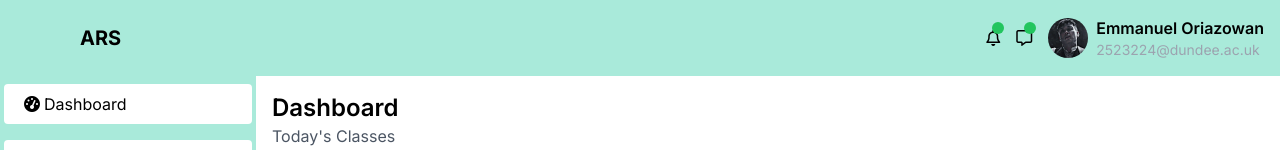
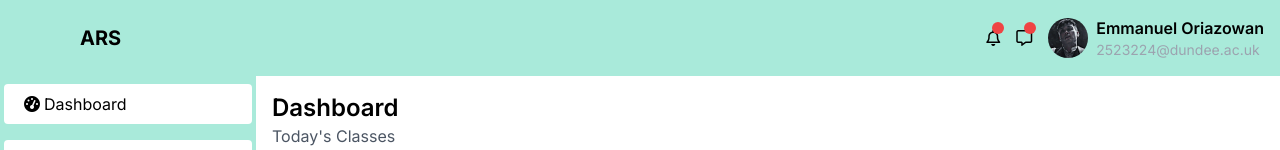
Before and after one commit to Emmanuel-Ehis/attendance-recording-software, a Next.js app: page / in a window 1280 px wide. Shown: the top 150 px of the page. Built offline with nearby package versions, Linux system fonts and the light colour scheme; a web font is replaced by a local one.

Commit message:
user experience commit

```diff
--- a/src/app/components/ClassDetails.jsx
+++ b/src/app/components/ClassDetails.jsx
@@ -11,7 +11,7 @@ const ClassDetails = ({ className }) => {
         <div className="flex items-center space-x-4">
           <div className="flex-grow">
           <p className="text-gray-600">Hi, Emmanuel</p>
-            <p className="text-green-600">Welcome to {className}</p>
+            <p className="text-green-600 text-xl">Welcome to {className}</p>
           </div>
         </div>
         <div className="bg-white rounded-lg p-4 flex items-center space-x-4 shadow-md">
@@ -26,10 +26,10 @@ const ClassDetails = ({ className }) => {
             <p className="text-gray-600">Attendance: 80%</p>
             <p className="text-gray-600">Faculty: Mr. John Doe</p>
             <div className="flex space-x-4">
-              <button className="bg-green-500 text-white px-2 py-1 rounded">
+              <button className="bg-green-500 text-white px-2 py-1 rounded cursor-pointer transform hover:scale-105">
                 Mark me present
               </button>
-              <button className="bg-red-500 text-white px-2 py-1 rounded">
+              <button className="bg-red-500 text-white px-2 py-1 rounded cursor-pointer transform hover:scale-105">
                 Mark me absent
               </button>
             </div>
@@ -47,7 +47,7 @@ const ClassDetails = ({ className }) => {
           Your attendance has been recorded successfully
         </p>
         <div className="flex justify-center">
-          <button className="text-black hover:underline bg-green-500 px-5 py-2 rounded-full">Alright</button>
+          <button className="text-black hover:underline bg-green-500 px-5 py-2 rounded-full cursor-pointer transform hover:scale-105">Alright</button>
         </div>
       </div>
     </div>
--- a/src/app/components/navbar.jsx
+++ b/src/app/components/navbar.jsx
@@ -10,13 +10,13 @@ const Navbar = () => {
         <Link href="/">ARS</Link>
       </div>
       <div className="flex items-center space-x-4">
-  <div className="relative">
-    <i className="fa-regular fa-bell text-black"></i>
-    <span className="absolute -top-1 -right-1 w-3 h-3 bg-green-500 rounded-full"></span>
-  </div>
-  <div className="relative">
-    <i className="fa-regular fa-message text-black"></i>
-    <span className="absolute -top-1 -right-1 w-3 h-3 bg-green-500 rounded-full"></span>
+      <div className="relative cursor-pointer transform hover:scale-105">
+      <i className="fa-regular fa-bell text-black transition-colors hover:text-red-500"></i>
+     <span className="absolute -top-1 -right-1 w-3 h-3 bg-red-500 rounded-full"></span>
+</div>
+  <div className="relative cursor-pointer transform hover:scale-105">
+    <i className="fa-regular fa-message text-black transition-colors hover:text-red-500"></i>
+    <span className="absolute -top-1 -right-1 w-3 h-3 bg-red-500 rounded-full"></span>
   </div>
   <div className="flex items-center space-x-2">
           <Image
```
